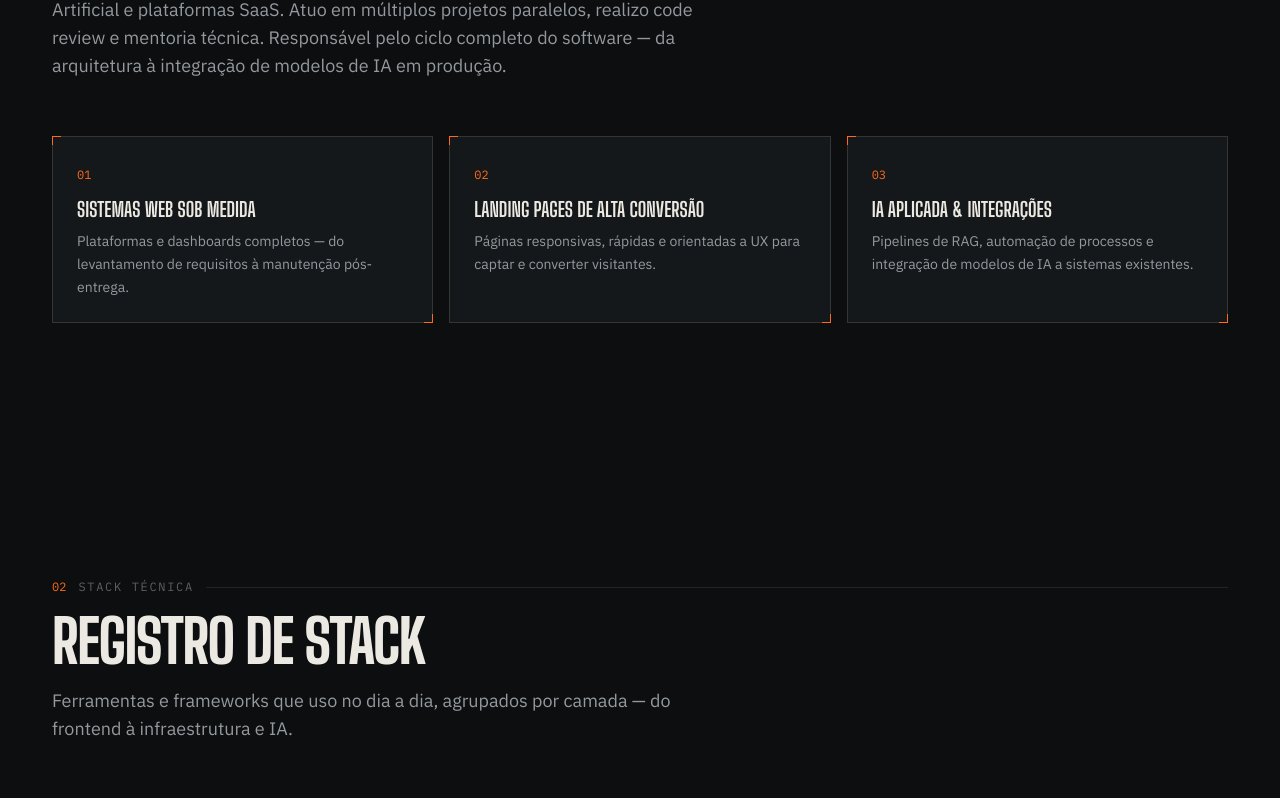
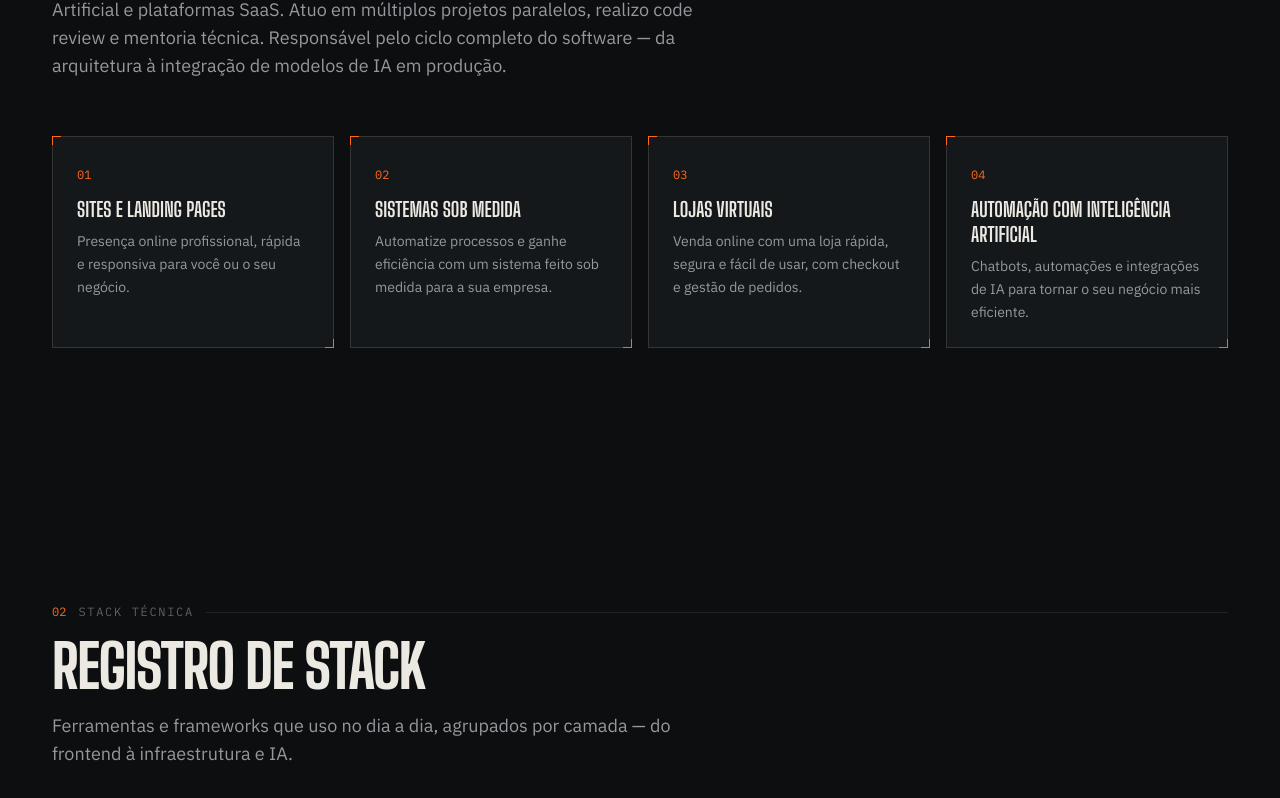
Before and after one commit to itseduardolima/portfolio, a Next.js app: page / in a window 1280 px wide. Shown: the part 874-1672 px from the top of the page. Built offline with nearby package versions, Linux system fonts and the light colour scheme.

Commit message:
feat(profile): update profile data and enhance metadata for SEO

```diff
--- a/app/layout.tsx
+++ b/app/layout.tsx
@@ -1,6 +1,7 @@
 import type { Metadata } from "next";
 import { Big_Shoulders_Display, IBM_Plex_Sans, IBM_Plex_Mono } from "next/font/google";
 import "./globals.css";
+import { profile } from "@/mock/profileData";
 
 const display = Big_Shoulders_Display({
   subsets: ["latin"],
@@ -22,13 +23,19 @@ const mono = IBM_Plex_Mono({
 
 export const metadata: Metadata = {
   title: {
-    default: "Eduardo Lima Castro — Desenvolvedor Fullstack",
+    default: "Eduardo Lima Castro — Dev Fullstack em Manaus | Sites e Sistemas",
     template: "%s — Eduardo Lima Castro",
   },
   description:
-    "Desenvolvedor Fullstack pleno especializado em sistemas industriais, Inteligência Artificial e plataformas SaaS. React, Next.js, NestJS e Python. Disponível para projetos freelance e vagas híbridas/remotas.",
+    "Desenvolvedor fullstack em Manaus. Crio sites, sistemas web e lojas virtuais sob medida para empresas, além de projetos com Inteligência Artificial. Disponível para freelance e vagas remotas.",
   keywords: [
     "desenvolvedor fullstack",
+    "desenvolvedor fullstack manaus",
+    "criar site",
+    "criação de sites",
+    "criar sistema",
+    "sistema sob medida",
+    "loja virtual",
     "freelancer",
     "react",
     "next.js",
@@ -51,15 +58,66 @@ export const metadata: Metadata = {
     canonical: "/",
   },
   openGraph: {
-    title: "Eduardo Lima Castro — Desenvolvedor Fullstack",
+    title: "Eduardo Lima Castro — Dev Fullstack em Manaus | Sites e Sistemas",
     description:
-      "Sistemas industriais, IA e plataformas SaaS. Disponível para projetos freelance e vagas híbridas/remotas.",
+      "Sites, sistemas web, lojas virtuais e projetos com IA. Disponível para freelance e vagas remotas.",
     url: "https://www.eduardolima.tech",
     siteName: "Eduardo Lima Castro",
     locale: "pt_BR",
     type: "website",
   },
   category: "technology",
+};
+
+const jsonLd = {
+  "@context": "https://schema.org",
+  "@graph": [
+    {
+      "@type": "Person",
+      "@id": "https://www.eduardolima.tech/#person",
+      name: profile.name,
+      url: "https://www.eduardolima.tech",
+      jobTitle: profile.role,
+      email: `mailto:${profile.email}`,
+      telephone: "+" + profile.phoneIntl,
+      address: {
+        "@type": "PostalAddress",
+        addressLocality: "Manaus",
+        addressRegion: "AM",
+        addressCountry: "BR",
+      },
+      sameAs: [profile.github, profile.linkedin],
+      knowsAbout: [
+        "Desenvolvimento de sites",
+        "Desenvolvimento de sistemas web",
+        "React",
+        "Next.js",
+        "NestJS",
+        "Python",
+        "Inteligência Artificial",
+      ],
+      worksFor: { "@id": "https://www.eduardolima.tech/#business" },
+    },
+    {
+      "@type": "ProfessionalService",
+      "@id": "https://www.eduardolima.tech/#business",
+      name: "Eduardo Lima Castro — Desenvolvimento de Sites e Sistemas",
+      legalName: profile.legalName,
+      taxID: profile.cnpj,
+      url: "https://www.eduardolima.tech",
+      email: profile.email,
+      telephone: "+" + profile.phoneIntl,
+      address: {
+        "@type": "PostalAddress",
+        addressLocality: "Manaus",
+        addressRegion: "AM",
+        addressCountry: "BR",
+      },
+      areaServed: ["Manaus", "Amazonas", "Brasil", "Remoto"],
+      founder: { "@id": "https://www.eduardolima.tech/#person" },
+      sameAs: [profile.github, profile.linkedin],
+    },
+  ],
 };
 
 export default function RootLayout({
@@ -72,6 +130,10 @@ export default function RootLayout({
       <body
         className={`${display.variable} ${body.variable} ${mono.variable} antialiased bg-graphite text-ink font-body`}
       >
+        <script
+          type="application/ld+json"
+          dangerouslySetInnerHTML={{ __html: JSON.stringify(jsonLd) }}
+        />
         {children}
       </body>
     </html>
--- a/components/Footer.tsx
+++ b/components/Footer.tsx
@@ -191,12 +191,9 @@ export function Footer({ id }: FooterProps) {
           </motion.div>
         </div>
 
-        <div className="mt-16 pt-8 border-t border-line flex flex-col sm:flex-row items-start sm:items-center justify-between gap-3">
+        <div className="mt-16 pt-8 border-t border-line">
           <p className="mono-caps text-[11px] text-faint">
-            &copy; {new Date().getFullYear()} Eduardo Lima Castro
-          </p>
-          <p className="mono-caps text-[11px] text-faint">
-            Compilado com Next.js — Manaus, BR
+            &copy; {new Date().getFullYear()} Eduardo Lima Castro · CNPJ {profile.cnpj}
           </p>
         </div>
       </div>
--- a/components/sections/About.tsx
+++ b/components/sections/About.tsx
@@ -39,9 +39,9 @@ export function AboutSection({ fadeInUp, id }: AboutSectionProps) {
             </h1>
             <p className="mt-6 max-w-xl text-muted text-base lg:text-lg leading-relaxed">
               Fullstack pleno responsável pelo ciclo completo do software —
-              arquitetura, implementação e manutenção. Disponível para
-              projetos freelance e vagas remotas: sistemas web,
-              landing pages e workspaces corporativos sob medida.
+              arquitetura, implementação e manutenção. Crio sites, sistemas
+              web e lojas virtuais sob medida para empresas e profissionais,
+              além de atuar em vagas freelance e remotas.
             </p>
             <div className="mt-9 flex flex-wrap items-center gap-3">
               <a
@@ -88,7 +88,7 @@ export function AboutSection({ fadeInUp, id }: AboutSectionProps) {
       {/* Resumo + serviços */}
       <SectionHeading index="01" eyebrow="Sobre" title="Resumo" description={profile.summary} />
 
-      <div className="grid sm:grid-cols-3 gap-4 mb-24 lg:mb-32">
+      <div className="grid sm:grid-cols-2 lg:grid-cols-4 gap-4 mb-24 lg:mb-32">
         {profile.services.map((service, i) => (
           <motion.div
             key={service.title}
--- a/mock/profileData.ts
+++ b/mock/profileData.ts
@@ -12,6 +12,8 @@ export const profile = {
   linkedinHandle: "linkedin.com/in/eduardolima07",
   resumeUrl: "/assets/docs/eduardo-lima-castro-curriculo.pdf",
   availability: "Disponível — freelance, híbrido ou remoto",
+  legalName: "57.976.158 Eduardo Lima Castro",
+  cnpj: "57.976.158/0001-19",
   summary:
     "Desenvolvedor Fullstack especializado em sistemas industriais, Inteligência Artificial e plataformas SaaS. Atuo em múltiplos projetos paralelos, realizo code review e mentoria técnica. Responsável pelo ciclo completo do software — da arquitetura à integração de modelos de IA em produção.",
   stackCore: ["React", "Next.js", "NestJS", "Python"],
@@ -21,19 +23,24 @@ export const profile = {
   ],
   services: [
     {
-      title: "Sistemas web sob medida",
+      title: "Sites e landing pages",
       description:
-        "Plataformas e dashboards completos — do levantamento de requisitos à manutenção pós-entrega.",
+        "Presença online profissional, rápida e responsiva para você ou o seu negócio.",
     },
     {
-      title: "Landing pages de alta conversão",
+      title: "Sistemas sob medida",
       description:
-        "Páginas responsivas, rápidas e orientadas a UX para captar e converter visitantes.",
+        "Automatize processos e ganhe eficiência com um sistema feito sob medida para a sua empresa.",
     },
     {
-      title: "IA aplicada & integrações",
+      title: "Lojas virtuais",
       description:
-        "Pipelines de RAG, automação de processos e integração de modelos de IA a sistemas existentes.",
+        "Venda online com uma loja rápida, segura e fácil de usar, com checkout e gestão de pedidos.",
+    },
+    {
+      title: "Automação com Inteligência Artificial",
+      description:
+        "Chatbots, automações e integrações de IA para tornar o seu negócio mais eficiente.",
     },
   ],
 };
```
